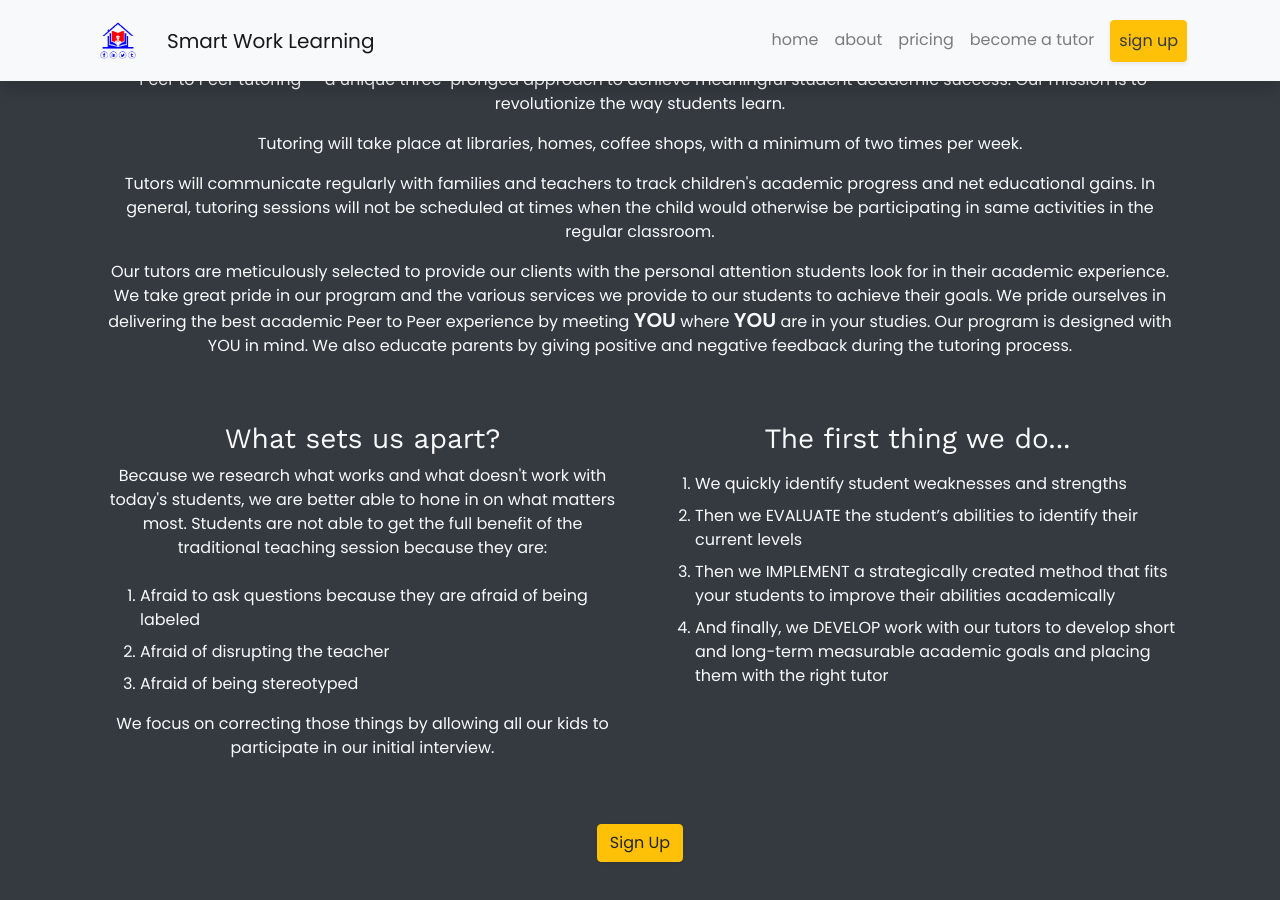
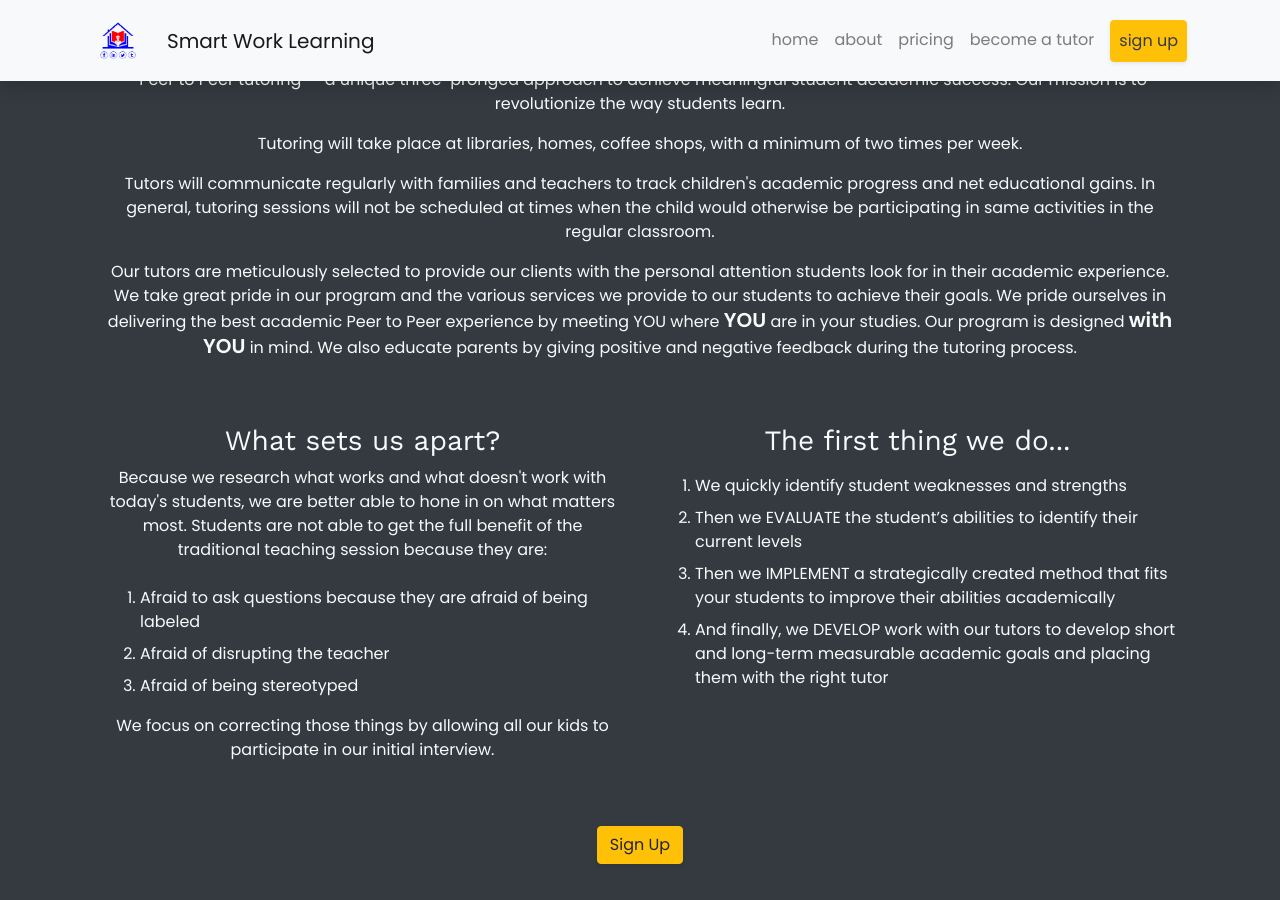
Before and after one commit to Smart-Work-Learning/smart-work-learning.github.io, a Jekyll site: the page built from index.md, in a window 1280 px wide and 900 px high, scrolled down 766 px. Built offline with Jekyll 4.4.1, drawn with Linux system fonts in a browser that asks for light colours.

Commit message:
Update landing.html

```diff
--- a/_layouts/landing.html
+++ b/_layouts/landing.html
@@ -41,7 +41,7 @@ layout: default
             <p>Tutors will communicate regularly with families and teachers to track children's academic progress and net educational gains. In general, tutoring sessions will not be scheduled at times when the child would otherwise be participating in same activities in the regular classroom.</p>
 
             <p>Our tutors are meticulously selected to provide our clients with the personal attention students look for in their academic experience. We take great pride in our program and the various services we provide to our students to achieve their goals. We pride ourselves in delivering the best academic Peer to Peer experience by meeting
-                <span class="h5 font-weight-bold">YOU</span> where <span class="h5 font-weight-bold">YOU</span> are in your studies. Our program is designed with YOU in mind. We also educate parents by giving positive and negative feedback during the tutoring process.
+                YOU where <span class="h5 font-weight-bold">YOU</span> are in your studies. Our program is designed <span class="h5 font-weight-bold">with YOU</span> in mind. We also educate parents by giving positive and negative feedback during the tutoring process.
             </p>
 
             <div class="row pt-5">
```
